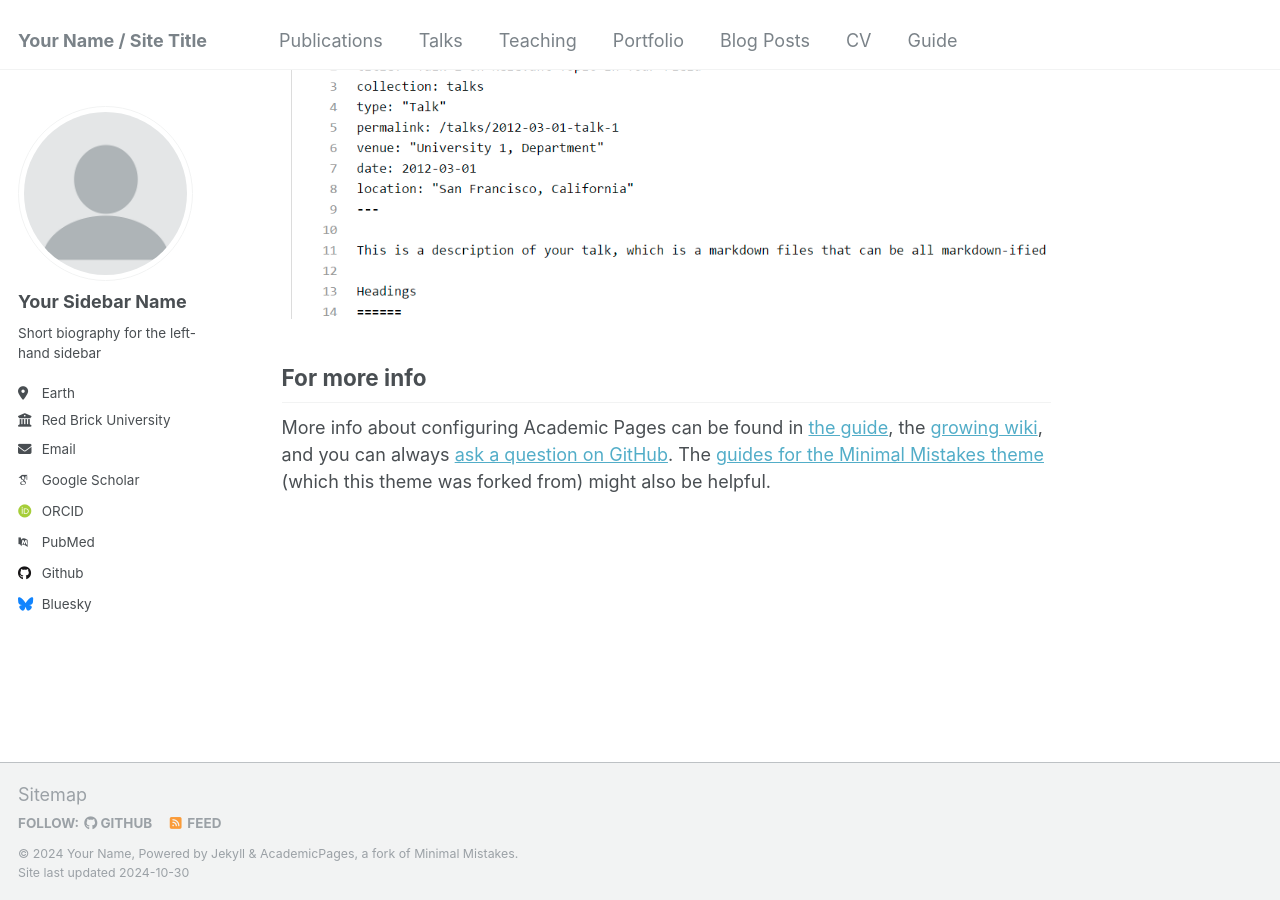
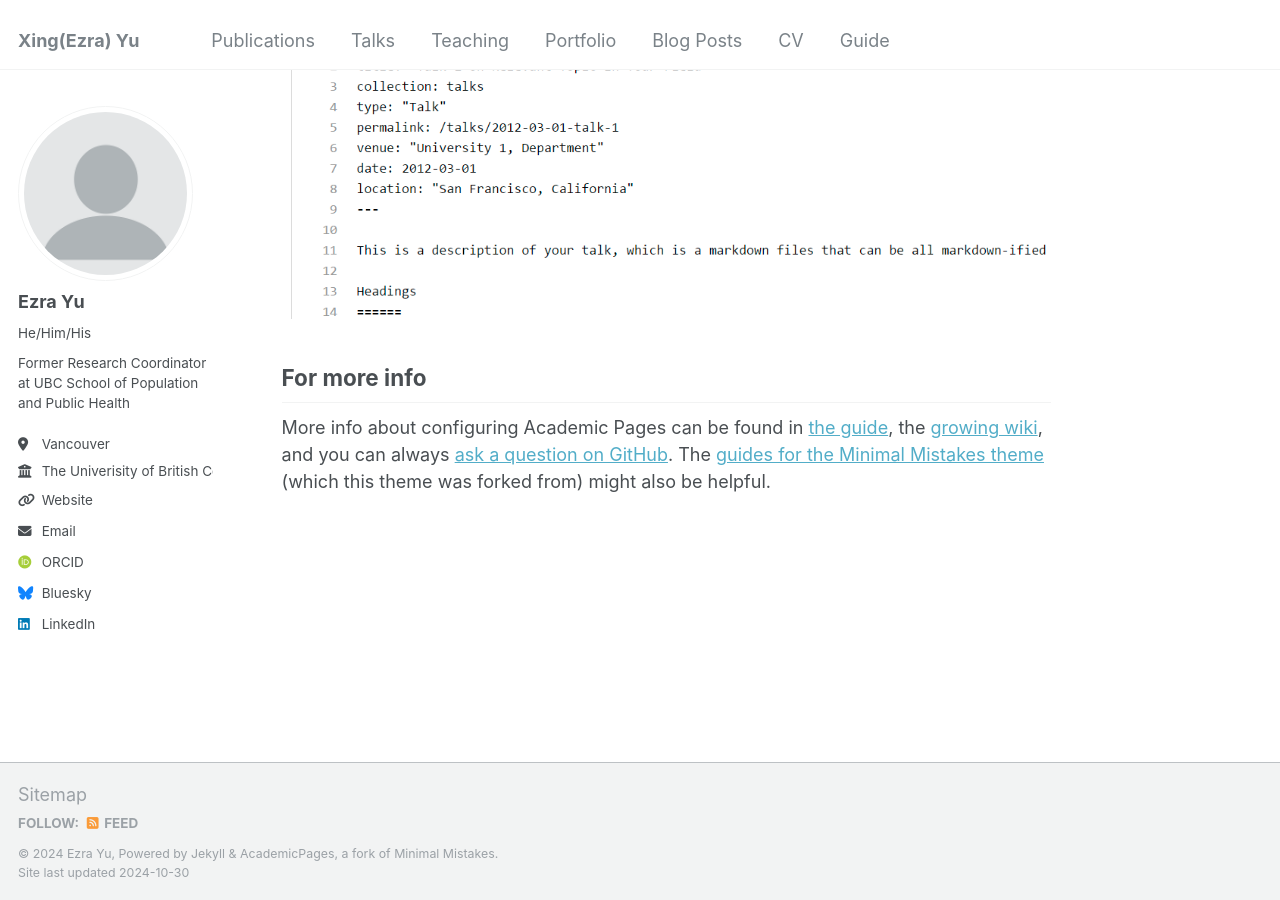
Before and after one commit to ezraxyu/ezraxyu, a Jekyll site: the page built from _pages/about.md, in a window 1280 px wide and 900 px high, scrolled down 2643 px. Built offline with Jekyll 4.4.1, drawn with Linux system fonts in a browser that asks for light colours; some web fonts are replaced.

Commit message:
Add files via upload

```diff
--- a/_config.yml
+++ b/_config.yml
@@ -8,13 +8,13 @@
 
 # Basic Site Settings
 locale                   : "en-US"
-title                    : "Your Name / Site Title"
+title                    : "Xing(Ezra) Yu"
 title_separator          : "-"
-name                     : &name "Your Name"
+name                     : &name "Ezra Yu"
 description              : &description "personal description"
-url                      : https://academicpages.github.io # the base hostname & protocol for your site e.g. "https://mmistakes.github.io"
+url                      : https://ezraxyu.github.io # the base hostname & protocol for your site e.g. "https://mmistakes.github.io"
 baseurl                  : "" # the subpath of your site, e.g. "/blog"
-repository               : "academicpages/academicpages.github.io"
+repository               : "ezraxyu/ezraxyu.github.io"
 
 # Site Author - The following control what appear as part of the author content on the side bar.
 #               If a field is blank the icon and link will not appear, otherwise it will be shown.
@@ -22,31 +22,24 @@ repository               : "academicpages/academicpages.github.io"
 author:
   # Biographic information
   avatar           : "profile.png"
-  name             : "Your Sidebar Name"
-  pronouns         : # example: "she/her"
-  bio              : "Short biography for the left-hand sidebar"
-  location         : "Earth"
-  employer         : "Red Brick University"
-  uri              : # URL
-  email            : "none@example.org"
+  name             : "Ezra Yu"
+  pronouns         : "He/Him/His"
+  bio              : "Former Research Coordinator at UBC School of Population and Public Health "
+  location         : "Vancouver"
+  employer         : "The Univerisity of British Columbia"
+  uri              : "https://spph.ubc.ca/"
+  email            : "ezraxyu@gmail.com"
 
   # Academic websites
   arxiv            : # URL - Update with the correct link to your profile
-  googlescholar    : "https://scholar.google.com/citations?user=PS_CX0AAAAAJ"
+  googlescholar    : # URL
   impactstory      : # URL
-  orcid            : "http://orcid.org/yourorcidurl"
+  orcid            : "https://orcid.org/0000-0002-2396-9258"
   semantic         : # URL
-  pubmed           : "https://www.ncbi.nlm.nih.gov/pubmed/?term=john+snow"
+  pubmed           : # URL
   researchgate     : # URL
   scopus           : # URL
 
-  # Repositories and software development
-  bitbucket        : # Username - Update with your username on the site
-  codepen          : # Username
-  dribbble         : # Username
-  github           : "academicpages"
-  kaggle           : # Username
-  stackoverflow    : # User number or user number and name (i.e., use "1" or "1/jeff-atwood")
 
   # Social media
   bluesky          : "bsky.app" # Replace this with you Bluesky username
@@ -58,7 +51,7 @@ author:
   keybase          : # Username
   instagram        : # Username
   lastfm           : # Username
-  linkedin         : # Username
+  linkedin         : Xing(Ezra) Yu
   mastodon         : # URL
   medium           : # URL
   pinterest        : # Username
```
